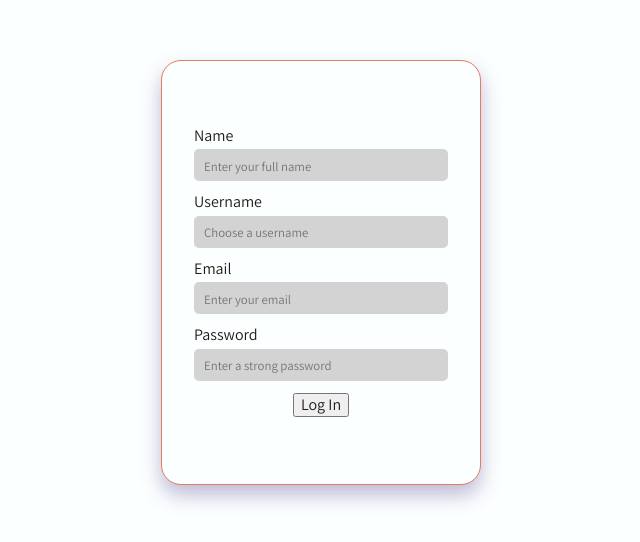
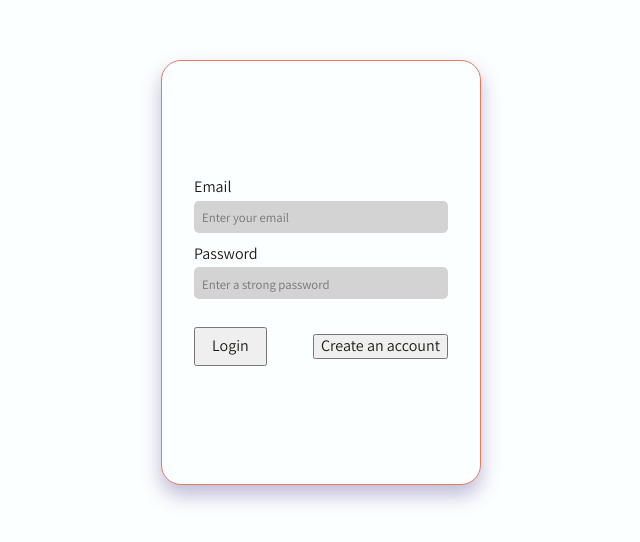
Before and after one commit to neil-berg/sequence, a React app: page / in a window 1280 px wide. Shown: the part 128-670 px from the top of the page, without its empty margins (319-959 px from the left). Built offline with nearby package versions, Linux system fonts and the light colour scheme.

Commit message:
feat: hooking up auth modal to redux and DB

```diff
--- a/src/client/components/user/LoginForm.js
+++ b/src/client/components/user/LoginForm.js
@@ -9,17 +9,31 @@ import { setUser } from './user.redux';
 
 export const LoginForm = () => {
     const dispatch = useDispatch();
-    const [loginType, setLoginType] = useState('create');
+    const [showLogin, setShowLogin] = useState(true);
     const [userDetails, setUserDetails] = useState({
         name: '',
         username: '',
         email: '',
         password: ''
     });
-    const handleSubmit = e => {
+    const handleSubmit = async e => {
         e.preventDefault();
-        dispatch(setUser(userDetails));
-
+        console.log(userDetails);
+        const url = `/api/v1/user/${showLogin ? 'login' : 'signup'}`;
+        try {
+            const { data: { user, token } } = await axios.post(url, userDetails);
+            dispatch(setUser(user));
+            console.log('storing token in LS');
+            console.log(token);
+            setUserDetails({
+                name: '',
+                username: '',
+                email: '',
+                password: ''
+            })
+        } catch (error) {
+            console.log(error);
+        }
     };
     const renderFormFields = () => {
         const fields = [
@@ -66,7 +80,7 @@ export const LoginForm = () => {
             }
         ];
 
-        const fieldsToShow = loginType === 'login' ? fields.slice(2) : fields;
+        const fieldsToShow = showLogin ? fields.slice(2) : fields;
 
         return fieldsToShow.map(({ id, label, type, ...props }) => (
             <div className='field' key={id}>
@@ -90,10 +104,18 @@ export const LoginForm = () => {
         ));
     };
 
+
     return (
         <Form onSubmit={e => handleSubmit(e)}>
             {renderFormFields()}
-            <button>Log In</button>
+            <div className='button-group'>
+                <button className='submit-btn' type='submit'>
+                    {showLogin ? 'Login' : 'Signup'}
+                </button>
+                <button className='toggle-btn' onClick={() => setShowLogin(!showLogin)}>
+                    {showLogin ? 'Create an account' : 'Have an account?'}
+                </button>
+            </div>
         </Form>
     );
 };
@@ -101,7 +123,6 @@ export const LoginForm = () => {
 export const Form = styled.form`
     height: 100%;
     width: 100%;
-    margin: 0;
     padding: 1rem 2rem;
     display: flex;
     flex-direction: column;
@@ -124,7 +145,7 @@ export const Form = styled.form`
     .field__input {
         height: 2rem;
         margin: 0;
-        padding: 0;
+        padding: 0 0 0 0.5rem;
         border: 0;
         outline: 0;
         border-radius: 5px;
@@ -133,7 +154,6 @@ export const Form = styled.form`
 
     .field__input::placeholder {
         font-size: 0.8rem;
-        transform: translateX(10px);
     }
 
     .field__input:focus {
@@ -145,4 +165,16 @@ export const Form = styled.form`
     .field__input:not(focus) {
         background: lightgrey;
     }
+
+    .button-group {
+        margin-top: 1rem;
+        width: 100%;
+        display: flex;
+        align-items: center;
+        justify-content: space-between;
+    }
+
+    .submit-btn {
+        padding: 0.5rem 1rem;
+    }
 `;
--- a/src/client/components/user/user.redux.js
+++ b/src/client/components/user/user.redux.js
@@ -1,10 +1,10 @@
 import { createReducer } from '@reduxjs/toolkit';
 
 export const userInitialState = {
+    _id: null,
     name: '',
     username: '',
-    email: '',
-    password: ''
+    email: ''
 };
 
 export const setUser = user => ({
@@ -12,16 +12,11 @@ export const setUser = user => ({
     user
 });
 
-export const setEmail = email => (dispatch, getState) => {
-    const { _id } = getState().user;
-    const newEmail = _id === 100 ? 'betty@demo.com' : email;
-    dispatch({
-        type: 'user/setEmail',
-        email: newEmail
-    });
-};
+export const removeUser = () => ({
+    type: 'user/remove'
+});
 
 export const userReducer = createReducer(userInitialState, {
     'user/add': (state, action) => ({ ...state, ...action.user }),
-    'user/setEmail': (state, action) => ({ ...state, email: action.email })
+    'user/remove': (state, action) => ({ ...state, ...userInitialState })
 });
```
